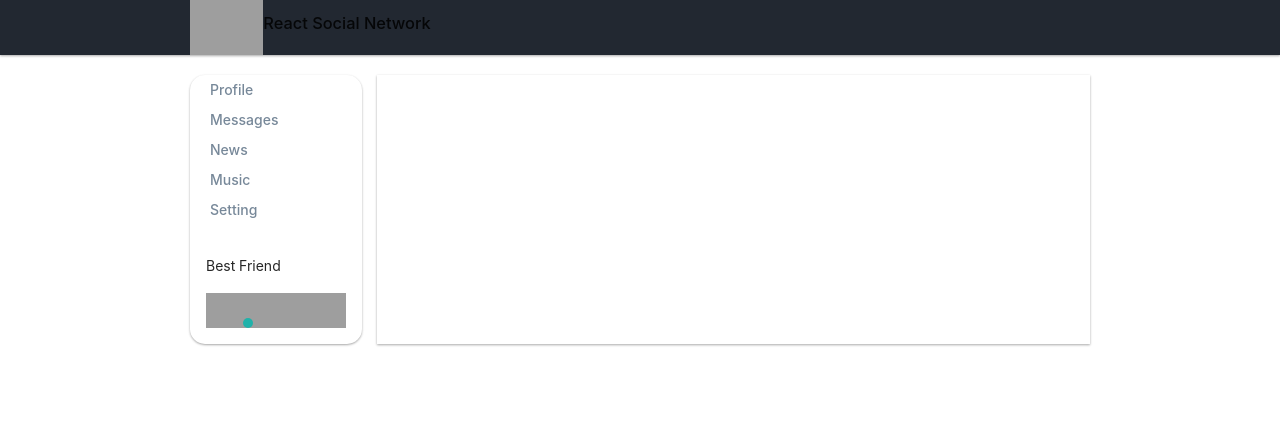
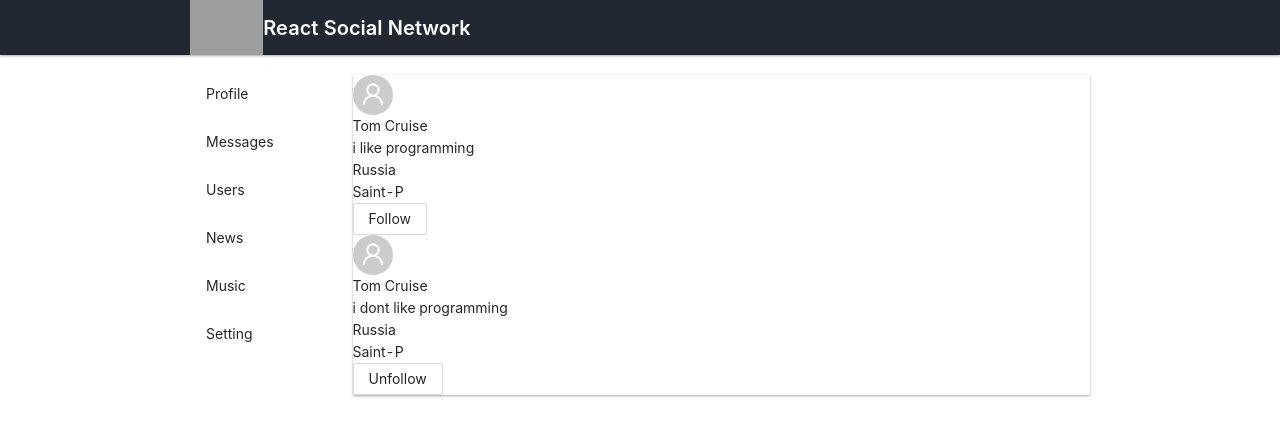
Before and after one commit to Alex5/react-kabzda, a React (Create React App) app: page /users in a window 1280 px wide. Shown: the top 436 px of the page. Built offline with nearby package versions, Linux system fonts and the light colour scheme; grey boxes are pictures that could not be loaded.

Commit message:
follow, unfollow

```diff
--- a/src/App.js
+++ b/src/App.js
@@ -1,6 +1,6 @@
 import './App.css';
 import React from 'react';
-import Header from "./components/Header/Header";
+import AppHeader from "./components/Header/AppHeader";
 import Profile from "./components/Profile/Profile";
 import Navbar from "./components/Sidebar/Navbar";
 import MessagesArea from "./components/Messages/MessagesArea";
@@ -8,20 +8,26 @@ import Music from "./components/Music/Music";
 import News from "./components/News/News";
 import Setting from "./components/Setting/Setting";
 import {Route} from "react-router-dom";
+import UsersContainer from "./components/Users/UsersContainer";
+
+
+
+
+
 
 const App = (props) => {
 
 
-
     return (
          <div className="page">
-            <Header/>
+             <AppHeader/>
              <div className='app-wrapper'>
                  <Navbar state={props.state}/>
                  <div className="app-wrapper-content">
                      <Route path={'/messages'} render={() => (
                          <MessagesArea state={props.state}/>)}/>
                      <Route path={'/profile'} render={() => (<Profile />)}/>
+                     <Route path={'/users'} render={() => (<UsersContainer />)}/>
                      <Route path={'/news'} render={() => (<News/>)}/>
                      <Route path={'/music'} render={() => (<Music/>)}/>
                      <Route path={'/setting'} render={() => (<Setting/>)}/>
--- a/src/State/Redux/dialogs-reducer.js
+++ b/src/State/Redux/dialogs-reducer.js
@@ -9,7 +9,7 @@ let initialState = {
         {id: 4, name: 'Desiree Esquivel'}
     ],
     messagesArray: [
-        {id: 1, name:"Mirabelle Tow",date: "17-Nov-20", message: 'Message item from state'},
+        {id: 1, name:"Mirabelle Tow",date: "17-Nov-20", message: 'Message item from state'}
     ],
     newMessageText: "Cowboy from state🤠"
 }
@@ -18,7 +18,7 @@ const dialogsReducer = (state = initialState, action) => {
     switch (action.type) {
         case ADD_NEW_MESSAGE:
             let newMessage = {
-                id: 2, message: state.newMessageText
+                id: 2, message: state.newMessageText, name: 'Mirabelle Tow',date: "17-Nov-20"
             };
             return {
                 ...state,
@@ -29,9 +29,9 @@ const dialogsReducer = (state = initialState, action) => {
         case UPDATE_NEW_MESSAGE_TEXT: {
             return {
                 ...state,
-                newMessageText: action.newMText,
+                newMessageText: action.newMText}
             }
-        }
+
         default:
             return state;
     }
--- a/src/State/Redux/redux-store.js
+++ b/src/State/Redux/redux-store.js
@@ -2,11 +2,13 @@ import {combineReducers, createStore} from "redux";
 import profileReducer from "./profile-reducer";
 import dialogsReducer from "./dialogs-reducer";
 import sidebarReducer from "./sidebar-reducer";
+import usersReducer from "./users-reducer";
 
 let reducers = combineReducers({
     profileData: profileReducer,
     messageData: dialogsReducer,
-    sideBar: sidebarReducer
+    sideBar: sidebarReducer,
+    usersPage: usersReducer
 })
 
 let store = createStore(reducers);
--- /dev/null
+++ b/src/State/Redux/users-reducer.js
@@ -0,0 +1,59 @@
+import React from "react";
+import {Avatar} from "antd";
+import {UserOutlined} from "@ant-design/icons";
+
+const FOLLOW = 'FOLLOW';
+const UNFOLLOW = 'UNFOLLOW';
+const SET_USERS = 'SET_USERS';
+
+let initialState = {
+    usersArray: [
+        {
+            userId: 1, photoAvatar: <Avatar size="large" icon={<UserOutlined/>}/>, followed: true,
+            name: 'Tom Cruise', status: 'i like programming', livePlace: {city: 'Russia', country: 'Saint-P'}
+        },
+        {
+            userId: 2, photoAvatar: <Avatar size="large" icon={<UserOutlined/>}/>, followed: false,
+            name: 'Tom Cruise', status: 'i dont like programming', livePlace: {city: 'Russia', country: 'Saint-P'}
+        }
+    ]
+
+}
+const usersReducer = (state = initialState, action) => {
+    switch (action.type) {
+        case FOLLOW: {
+            return {
+                ...state,
+                usersArray: state.usersArray.map(u => {
+                    if (u.userId === action.userId) {
+                        return {...u, followed: true}
+                    }
+                    return u;
+                })
+            }
+        };
+
+        case UNFOLLOW: {
+            return {
+                ...state,
+                usersArray: state.usersArray.map(u => {
+                    if (u.userId === action.userId) {
+                        return {...u, followed: false}
+                    }
+                    return u;
+                })
+            }
+        }
+        case SET_USERS:
+            return {...state, usersArray: [...state.usersArray, ...action.users]}
+        default:
+            return state;
+    }
+
+}
+
+export const followAC = (userId) => ({type: FOLLOW, userId})
+export const unfollowAC = (userId) => ({type: UNFOLLOW, userId})
+export const setUsersAC = (users) => ({type: SET_USERS, users})
+
+export default usersReducer;
--- a/src/components/Header/Header.jsx
+++ b/src/components/Header/AppHeader.jsx
@@ -1,7 +1,10 @@
 import React from 'react';
 import style from './Header.module.css'
+import { Typography } from 'antd';
+import Title from "antd/lib/typography/Title";
 
-const Header = () => {
+
+const AppHeader = () => {
     return (
         <header className={style.header}>
             <div className={style.header__area}>
@@ -9,10 +12,10 @@ const Header = () => {
                     <img src="https://upload.wikimedia.org/wikipedia/commons/thumb/a/a7/React-icon.svg/1280px-React-icon.svg.png" alt=""/>
 
                 </div>
-                <div><h3>React Social Network</h3></div>
+                <Title style={{color: 'white', margin: '0'}} level={4}>React Social Network</Title>
             </div>
         </header>
     );
 }
 
-export default Header;
+export default AppHeader;
--- a/src/components/Header/Header.module.css
+++ b/src/components/Header/Header.module.css
@@ -11,7 +11,7 @@
 }
 
 .header__area {
-    color: white;
+
     display: flex;
     align-items: center;
     width: 900px;
--- a/src/components/Messages/Dialogs/Messages/Messages.jsx
+++ b/src/components/Messages/Dialogs/Messages/Messages.jsx
@@ -14,7 +14,7 @@ import UserOutlined from "@ant-design/icons/lib/icons/UserOutlined";
 const Messages = (props) => {
 
     let messageElements = props.messagesArray.map(m => (
-        <MessageItem dispatch={props.dispatch} id={m.id} message={m.message} name={m.name} date={m.date} />))
+        <MessageItem dispatch={props.dispatch} state={props.state} id={m.id} message={m.message} name={m.name} date={m.date} />))
 
     let newMessage = React.createRef()
 
@@ -23,8 +23,8 @@ const Messages = (props) => {
         props.addMessage();
     }
 
-    let onMessageChange = () => {
-        let messageText = newMessage.current.value;
+    let onMessageChange = (e) => {
+        let messageText = e.target.value;
         props.onMessageChange(messageText);
     }
 
--- a/src/components/Messages/Dialogs/Messages/MessagesContainer.jsx
+++ b/src/components/Messages/Dialogs/Messages/MessagesContainer.jsx
@@ -35,9 +35,6 @@ import {connect} from "react-redux";
     )
 }*/
 
-export let state = (state) => {
-}
-
 let mapStateToProps = (state) => {
     return {
         messagesArray: state.messageData.messagesArray,
--- a/src/components/Sidebar/Navbar.jsx
+++ b/src/components/Sidebar/Navbar.jsx
@@ -1,28 +1,29 @@
 import React from 'react';
 import styles from './Navbar.module.css';
 import {NavLink} from "react-router-dom";
-import Friend from "./Friends/Friends";
+import {Menu, Switch} from "antd";
+
 
 const Navbar = () => {
 
     return (
-        <nav className={styles.nav}>
+
+        <Menu style={{marginTop: '70px'}} className={styles.nav}>
+            <Menu.Item><NavLink activeClassName={styles.active} className={styles.item} to="/profile">Profile</NavLink></Menu.Item>
+            <Menu.Item><NavLink activeClassName={styles.active} className={styles.item}
+                                to="/messages">Messages</NavLink></Menu.Item>
+            <Menu.Item><NavLink to={'/users'}>Users</NavLink></Menu.Item>
+            <Menu.Item><NavLink activeClassName={styles.active} className={styles.item}
+                                to="/news">News</NavLink></Menu.Item>
+            <Menu.Item><NavLink activeClassName={styles.active} className={styles.item}
+                                to="/music">Music</NavLink></Menu.Item>
+            <Menu.Item><NavLink activeClassName={styles.active} className={styles.item} to="/setting">Setting</NavLink></Menu.Item>
+
             <div className={styles.nav_menu}>
-                <ul>
-                    <li><NavLink activeClassName={styles.active} className={styles.item} to="/profile">Profile</NavLink>
-                    </li>
-                    <li><NavLink activeClassName={styles.active} className={styles.item}
-                                 to="/messages">Messages</NavLink></li>
-                    <li><NavLink activeClassName={styles.active} className={styles.item} to="/news">News</NavLink></li>
-                    <li><NavLink activeClassName={styles.active} className={styles.item} to="/music">Music</NavLink>
-                    </li>
-                    <li><NavLink activeClassName={styles.active} className={styles.item} to="/setting">Setting</NavLink>
-                    </li>
-                </ul>
             </div>
-            <Friend/>
-        </nav>
+        </Menu>
     )
 }
 
+
 export default Navbar;
--- a/src/components/Sidebar/Navbar.module.css
+++ b/src/components/Sidebar/Navbar.module.css
@@ -1,6 +1,6 @@
+/*
 .nav {
     grid-area: n;
-    height: fit-content;
     box-shadow: 0 1px 3px rgba(0,0,0,0.12), 0 1px 2px rgba(0,0,0,0.24);
     border-radius: 15px;
     background-color: white;
@@ -8,9 +8,6 @@
     top: 75px;
 }
 
-.nav_menu {
-
-}
 
 .nav ul {
     line-height: 30px;
@@ -29,3 +26,5 @@ text-decoration: none;
 .item.active {
     color: black;
 }
+
+*/
--- /dev/null
+++ b/src/components/Users/Users.jsx
@@ -0,0 +1,26 @@
+import React from "react";
+import {Button} from "antd";
+
+debugger
+
+let Users = (props) => {
+
+
+    return (props.usersArray.map(u => (<div key={u.userId} name={u.name}>
+            <div>{u.photoAvatar}</div>
+            <div>{u.name}</div>
+            <div>{u.status}</div>
+            <div>{u.livePlace.city}</div>
+            <div>{u.livePlace.country}</div>
+            <div>
+                {u.followed
+                    ? <Button onClick={() => {props.follow(u.userId)}}>Follow</Button>
+                    : <Button onClick={() => {props.unfollow(u.userId)}}>Unfollow</Button>}
+            </div>
+        </div>))
+    )
+}
+
+debugger
+
+export default Users;
--- /dev/null
+++ b/src/components/Users/UsersContainer.jsx
@@ -0,0 +1,30 @@
+import {followAC, setUsersAC, unfollowAC} from "../../State/Redux/users-reducer";
+import {connect} from "react-redux";
+import Users from "./Users";
+
+
+let mapStateToProps = (state) => {
+    return {
+        usersArray: state.usersPage.usersArray
+    }
+}
+
+let mapDispatchToProps = (dispatch) => {
+    return {
+        follow: (userId) => {
+            dispatch(followAC(userId))
+        },
+        unfollow: (userId) => {
+            dispatch(unfollowAC(userId))
+        },
+        setUsers: (users) => {
+            dispatch(setUsersAC(users))
+        }
+    }
+}
+
+
+const UsersContainer = connect(mapStateToProps, mapDispatchToProps)(Users)
+
+
+export default UsersContainer;
```
Lines whose indentation alone changed are shown as unchanged.
